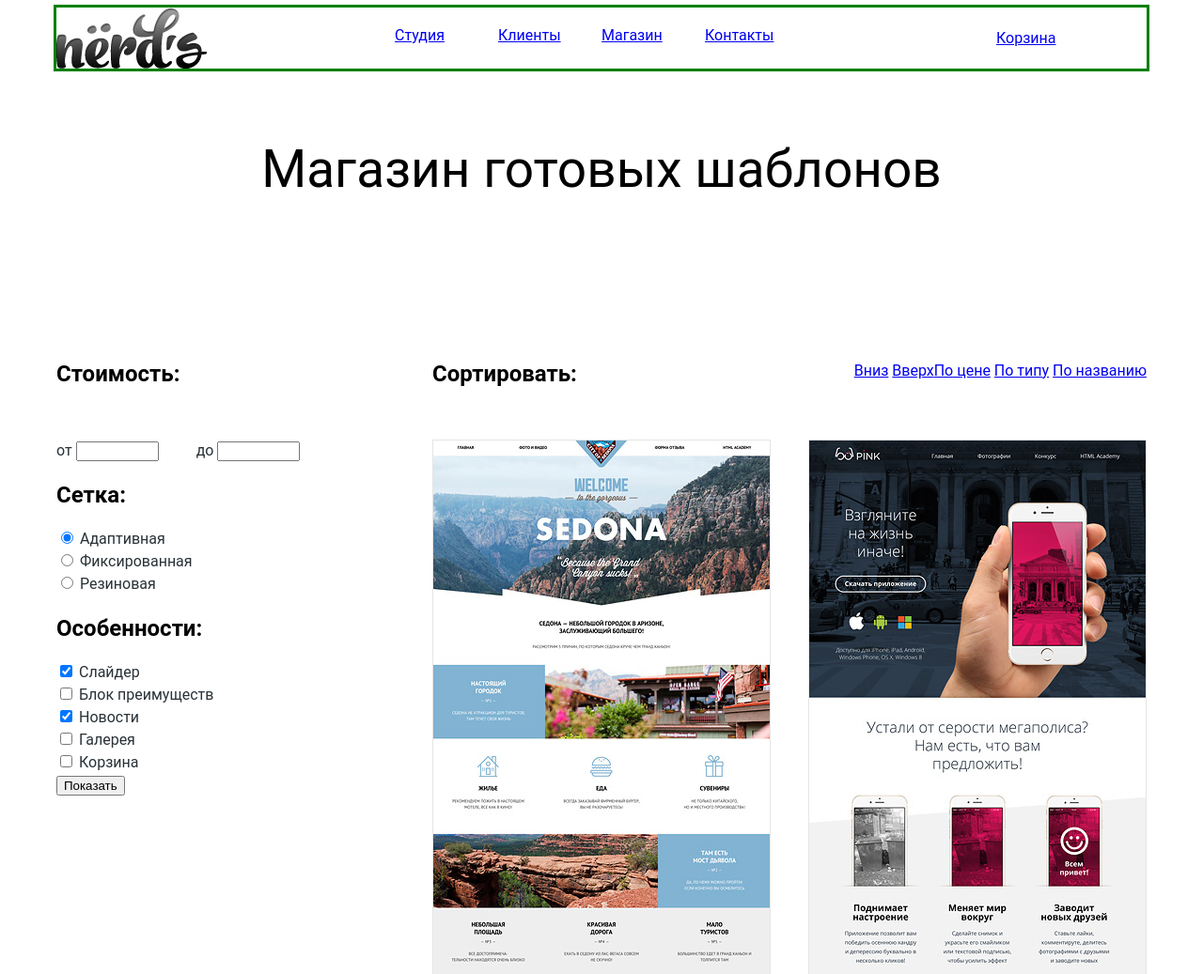
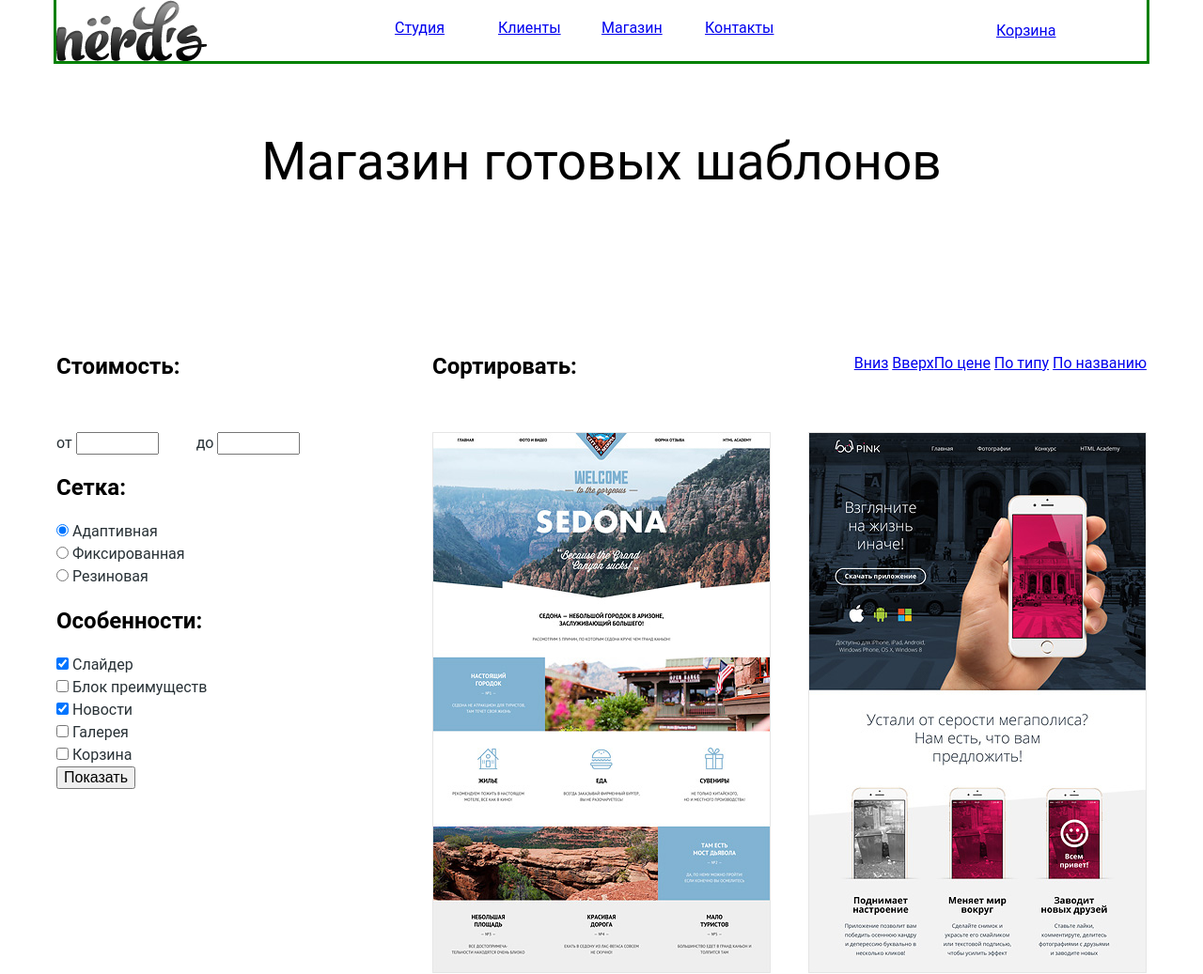
Before and after one commit to demidemid/201223-nerds, a plain HTML site: page catalog.html in a window 1280 px wide. Shown: the top 1037 px of the page at 94% size. Drawn offline with Linux system fonts and the light colour scheme.

Commit message:
доделал сетку, подключил нормалайз

```diff
--- a/catalog.html
+++ b/catalog.html
@@ -3,6 +3,7 @@
   <head>
     <meta charset="utf-8">
     <title>HTML Academy: Нёрдс</title>
+    <link href="css/normalize.css" rel="stylesheet">
     <link href="css/style.css" rel="stylesheet">
   </head>
   <body>
```
